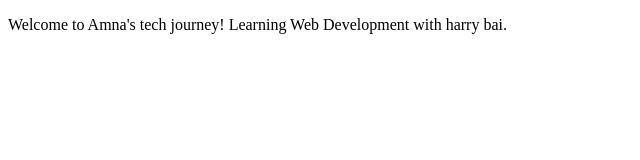
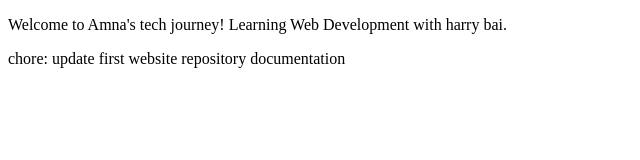
Before and after one commit to AmnaShahzad-dev983/web-dev-practice, a plain HTML site: page My First Website/index.html in a window 1280 px wide. Shown: the whole page, without its empty margins (0-640 px from the left). Drawn offline with Linux system fonts and the light colour scheme.

Commit message:
chore: update first website repository documentation

```diff
--- a/My First Website/index.html
+++ b/My First Website/index.html
@@ -14,3 +14,4 @@
 </body>
 
 </html>
+chore: update first website repository documentation
```
